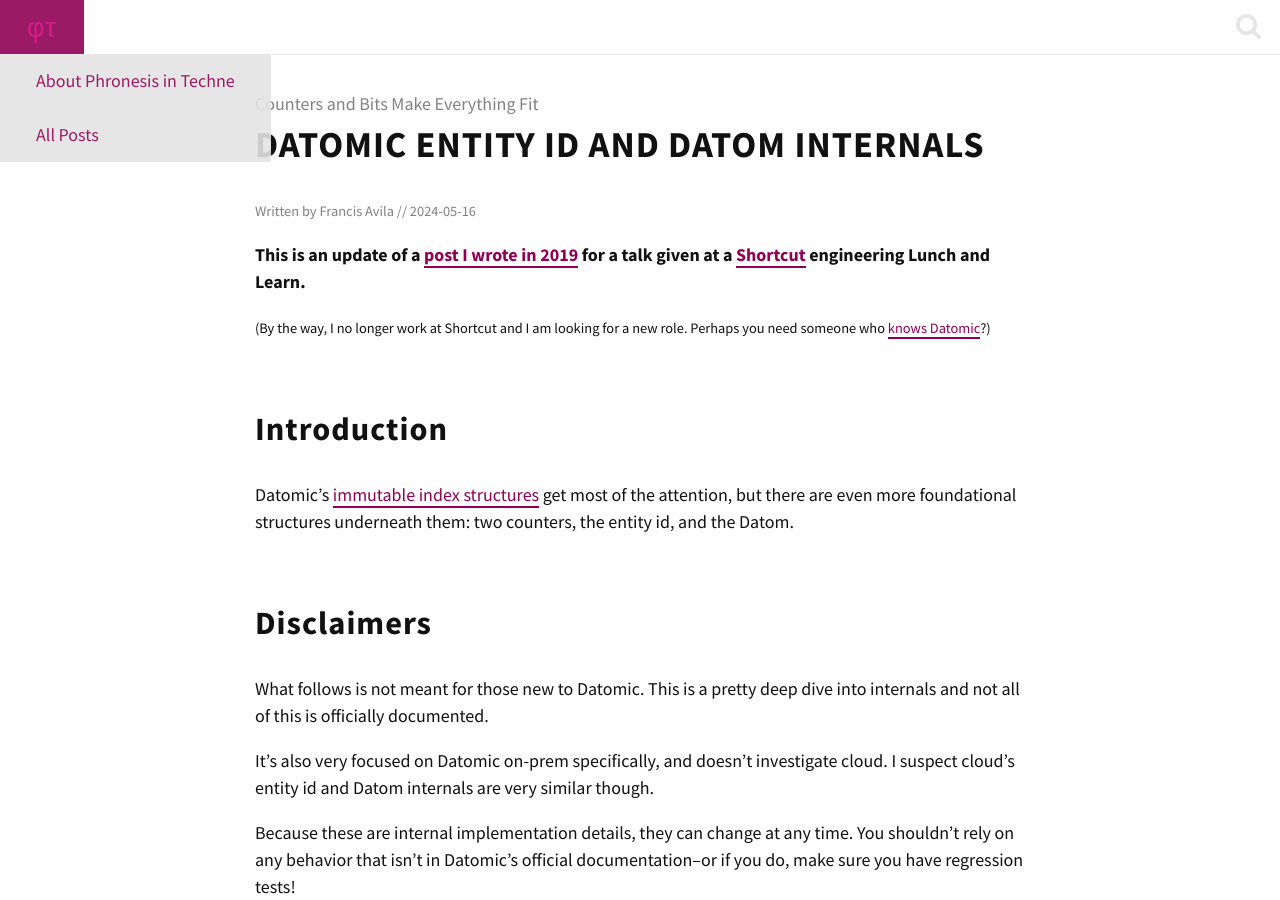
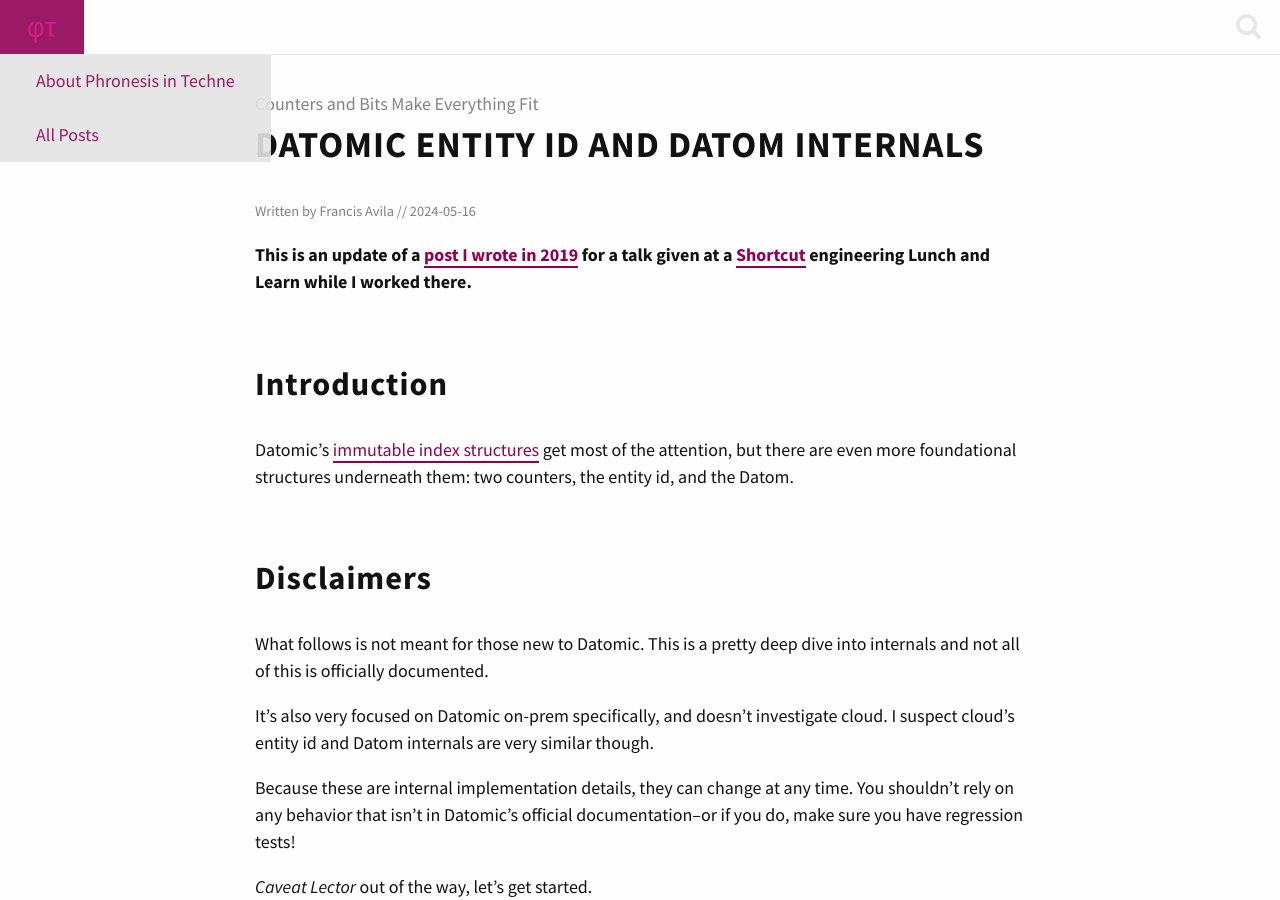
Before and after one commit to favila/favila.github.io, a Jekyll site: the page built from _posts/2024-05-16-datomic-entity-id-structure.markdown, in a window 1280 px wide and 900 px high. Built offline with Jekyll 4.4.1, drawn with Linux system fonts in a browser that asks for light colours.

Commit message:
Remove job-searching references

```diff
--- a/_posts/2024-05-16-datomic-entity-id-structure.markdown
+++ b/_posts/2024-05-16-datomic-entity-id-structure.markdown
@@ -9,15 +10,11 @@ excerpt: >
 ---
 
 This is an update of a [post I wrote in 2019]
-[Datomic Internals] for a talk given at a [Shortcut] engineering Lunch and
-Learn.
+[Datomic Internals] for a talk given at a [Shortcut]
+engineering Lunch and Learn while I worked there.
 
 [Datomic Internals]: https://observablehq.com/@favila/datomic-internals
 [Shortcut]: https://shortcut.com
-<small>
-(By the way, I no longer work at Shortcut and I am looking for a new role.
-Perhaps you need someone who [knows Datomic][he-knows-datomic]?)
-</small>
 
 [he-knows-datomic]: https://clojurians.slack.com/archives/C02BJCKN0R4/p1691422594104289
 
--- a/_posts/2024-06-20-datomic-data-sorcery.markdown
+++ b/_posts/2024-06-20-datomic-data-sorcery.markdown
@@ -19,11 +20,6 @@ and none of the interfaces discussed here are public,
 so expect inaccuracies!
 
 _Caveat Lector_ out of the way, let's get started.
-
-<small>
-(By the way, I no longer work at Shortcut and I am looking for a new role.
-Perhaps you need someone who [knows Datomic][he-knows-datomic]?)
-</small>
 
 [he-knows-datomic]: https://clojurians.slack.com/archives/C02BJCKN0R4/p1691422594104289
 
```
Also changed, not shown: other parts of _posts/2024-05-16-datomic-entity-id-structure.markdown (+1 -0 lines), other parts of _posts/2024-06-20-datomic-data-sorcery.markdown (+1 -0 lines), pages/about.md (+0 -5 lines).
